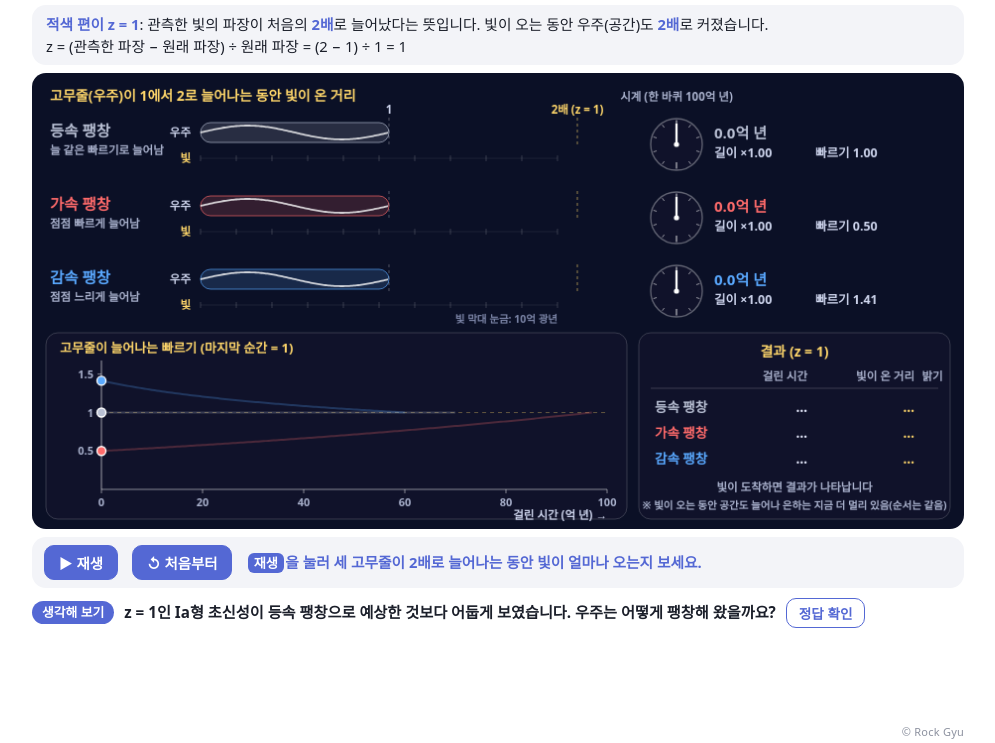
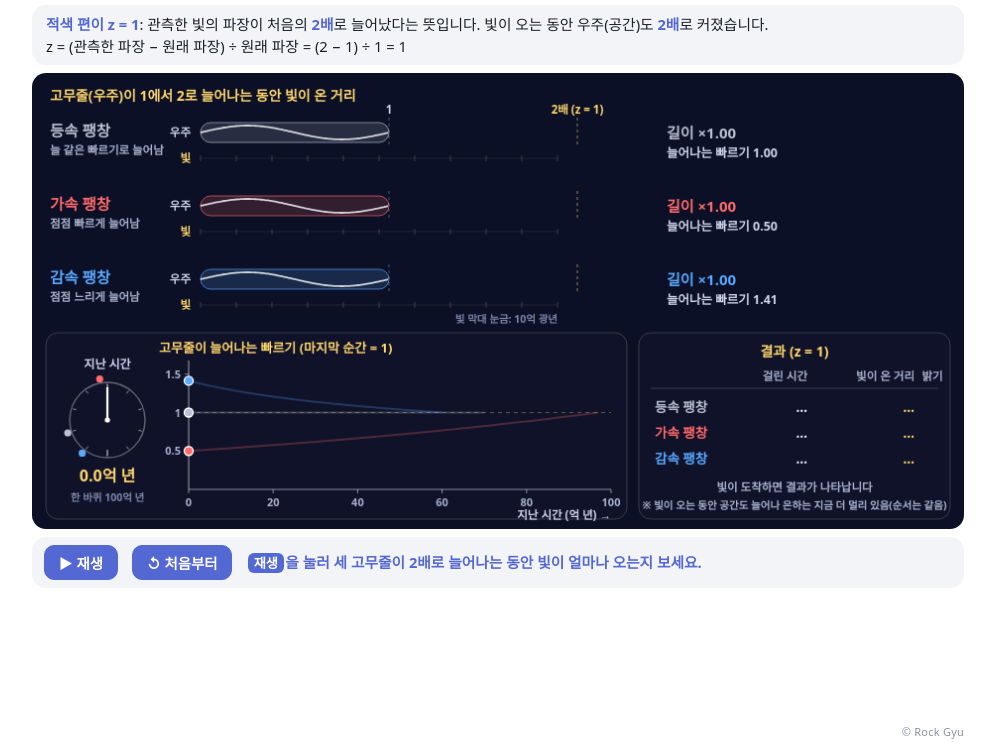
Before and after one commit to RockGyu-Lab/Earth-Test-Lab, a plain HTML site: page accel_universe.html in a window 1280 px wide. Shown: the part 57-800 px from the top of the page, without its empty margins (142-1137 px from the left). Drawn offline with Linux system fonts and the light colour scheme; a web font is replaced by a local one.

Commit message:
가속 팽창하는 우주: 생각해 보기 삭제, 시간 표시(시계)를 아래 늘어나는 빠르기 그래프 옆으로 모으고 그래프에 지금 시각 선과 세 고무줄이 2배가 되는 때 표시, 그림을 조금 키움
Co-Authored-By: Claude Opus 5.5 <noreply@anthropic.com>

```diff
--- a/accel_universe.html
+++ b/accel_universe.html
@@ -19,8 +19,8 @@ body{margin:0;background:var(--bg);color:var(--fg);font-family:"Pretendard Varia
 button,input{font-family:inherit}
 /* 그림이 한 화면에 들어오도록, 화면 높이가 낮으면 글·단추·그림을 함께 좁힘 (그림 비율 940 : 460) */
 main{max-width:960px;margin:0 auto;padding:14px}
-main{max-width:max(560px,min(960px,calc((100vh - 300px) * 2.043 + 28px)))}
-main{max-width:max(560px,min(960px,calc((100dvh - 300px) * 2.043 + 28px)))}
+main{max-width:max(560px,min(960px,calc((100vh - 230px) * 2.043 + 28px)))}
+main{max-width:max(560px,min(960px,calc((100dvh - 230px) * 2.043 + 28px)))}
 .titlebar{display:flex;align-items:center;flex-wrap:wrap;gap:6px 12px;margin:0 0 8px}
 .titlebar h1{font-size:1.35rem;font-weight:800;line-height:1.35;margin:0}
 .back{margin:0 0 0 auto;flex:none;display:inline-block;padding:8px 14px;border:1px solid var(--bline);border-radius:999px;background:var(--bcard);color:var(--bfg);font-size:.9rem;font-weight:700;text-decoration:none}
@@ -43,21 +43,6 @@ canvas{display:block;width:100%;height:auto;aspect-ratio:940/460;border-radius:1
 .go{color:var(--acc);font-weight:700}
 #cue{flex:1 1 220px;font-size:.92rem}
 .kb{display:inline-block;padding:0 .45em;margin:0 .1em;border-radius:6px;background:var(--acc);color:var(--on-acc);font-size:.9em;font-weight:700;line-height:1.55;vertical-align:.05em;white-space:nowrap}
-/* 생각해 보기 */
-.ask{margin:10px 0 0;display:flex;align-items:center;flex-wrap:wrap;gap:8px 10px;font-size:.95rem}
-.ask p{margin:0;font-weight:600}
-.tag{display:inline-block;flex:none;padding:2px 10px;border-radius:999px;background:var(--acc);color:var(--on-acc);font-size:.8rem;font-weight:700;white-space:nowrap}
-.open-think{padding:4px 12px;font-size:.85rem;font-weight:700;border:1px solid var(--acc);border-radius:10px;background:var(--bg);color:var(--acc);cursor:pointer;flex:none}
-.open-think:hover{background:var(--card)}
-.ov{position:fixed;inset:0;z-index:20;background:rgba(10,14,25,.55);display:flex;align-items:center;justify-content:center;padding:16px}
-.ov[hidden]{display:none}
-.think{background:var(--bg);color:var(--fg);width:min(680px,100%);max-height:100%;overflow:auto;padding:14px 18px;border-radius:14px;box-shadow:0 10px 40px rgba(0,0,0,.35)}
-.think-h{display:flex;justify-content:space-between;align-items:center;gap:10px;margin-bottom:8px}
-.think-t{display:flex;align-items:center;gap:8px;color:var(--acc);font-size:1rem}
-.think .x{flex:none;font-size:.85rem;background:var(--card);border:1px solid var(--bd);border-radius:10px;padding:3px 10px;cursor:pointer;color:var(--fg)}
-.think .ans{margin:0 0 8px;font-size:1rem;font-weight:700}
-.think .exp{margin:0;font-size:.93rem;line-height:1.6}
-.think .exp+.exp{margin-top:6px}
 </style>
 <!-- 글꼴(Pretendard): 인터넷이 없으면 시스템 글꼴로 대신 표시되며 기능에는 영향 없음 -->
 <link rel="stylesheet" href="https://cdn.jsdelivr.net/gh/orioncactus/pretendard@v1.3.9/dist/web/variable/pretendardvariable-dynamic-subset.min.css">
@@ -68,19 +53,11 @@ canvas{display:block;width:100%;height:auto;aspect-ratio:940/460;border-radius:1
 <div class="titlebar"><h1>가속 팽창하는 우주</h1><a class="back" href="./index.html">← Earth Test Lab</a></div>
 <div class="note"><p><b class="em">적색 편이 z = 1</b>: 관측한 빛의 파장이 처음의 <b class="em">2배</b>로 늘어났다는 뜻입니다. 빛이 오는 동안 우주(공간)도 <b class="em">2배</b>로 커졌습니다.</p>
 <p>z = (관측한 파장 − 원래 파장) ÷ 원래 파장 = (2 − 1) ÷ 1 = 1</p></div>
-<canvas id="cv" width="940" height="460" aria-label="등속·가속·감속 팽창하는 세 고무줄(우주)이 1에서 2로 늘어나는 동안 걸린 시간과 그동안 빛이 온 거리, 늘어나는 빠르기 그래프"></canvas>
+<canvas id="cv" width="940" height="460" aria-label="등속·가속·감속 팽창하는 세 고무줄(우주)이 1에서 2로 늘어나는 동안 빛이 온 거리, 지난 시간을 나타내는 시계와 늘어나는 빠르기 그래프"></canvas>
 <div class="ctl">
  <button type="button" class="pb" id="play">▶ 재생</button><button type="button" class="pb" id="reset">↺ 처음부터</button>
  <span id="cue"></span>
 </div>
-<div class="ask"><span class="tag">생각해 보기</span><p>z = 1인 Ia형 초신성이 등속 팽창으로 예상한 것보다 어둡게 보였습니다. 우주는 어떻게 팽창해 왔을까요?</p><button type="button" class="open-think" id="thb">정답 확인</button></div>
-<div class="ov" id="ov" hidden><div class="think" role="dialog" aria-modal="true" aria-label="생각해 보기: z = 1인 Ia형 초신성이 등속 팽창으로 예상한 것보다 어둡게 보였습니다. 우주는 어떻게 팽창해 왔을까요?">
- <div class="think-h"><b class="think-t"><span class="tag">생각해 보기</span>z = 1인 Ia형 초신성이 등속 팽창으로 예상한 것보다 어둡게 보였습니다. 우주는 어떻게 팽창해 왔을까요?</b><button type="button" class="x" id="thx" aria-label="닫기">닫기 ✕</button></div>
- <p class="ans">예상보다 어둡다는 것은 예상보다 멀리 있다는 뜻이고, 우주가 2배로 커지는 데 시간이 더 오래 걸렸다는 뜻입니다. 지금의 팽창 빠르기는 같으므로 과거에는 지금보다 느리게 팽창했던 것입니다. 즉, 우주는 가속 팽창하고 있습니다.</p>
- <p class="exp">z = 1이면 빛이 오는 동안 우주가 2배로 늘어났습니다. 이것은 어느 우주에서나 같습니다. 다른 것은 2배가 되는 데 걸린 시간입니다.</p>
- <p class="exp">빛은 늘 같은 빠르기로 오므로, 오래 걸린 빛일수록 더 먼 곳에서 출발했습니다. 그래서 가속 팽창하는 우주에서는 같은 z인 초신성이 더 멀리 있고 더 어둡게 보입니다.</p>
- <p class="exp">이 자료는 단순화한 모형입니다. 감속 팽창은 물질만 있는 우주, 가속 팽창은 암흑 에너지만 있는 우주로 계산했고, 지금의 허블 상수는 약 70 km/s/Mpc로 맞추었습니다. 실제 우주는 처음에는 감속 팽창하다가 수십억 년 전부터 가속 팽창하고 있으며, z = 1인 빛은 약 80억 년 동안 여행해 왔습니다.</p>
-</div></div>
 <script>
 // ---------- 물리 모형 ----------
 // 시간 t: 빛이 출발한 때(고무줄 길이 L = 1) = 0인 억 년 단위. z = 1이므로 지금은 L = 2.
@@ -116,7 +93,6 @@ function card(x,y,w,h,title){rr(x,y,w,h,12,'#10122a','rgba(255,255,255,.18)');if
 const X0=170,U=190,PL=3.6,BY=[60,134,208];   // U: 고무줄 길이 1의 px, PL: 1억 광년의 px, BY: 고무줄 줄의 y (빛 막대는 그 아래 26px)
 function draw(){ctx.clearRect(0,0,W,HH);
  T('고무줄(우주)이 1에서 2로 늘어나는 동안 빛이 온 거리',18,28,{c:'#ffd76b',sz:14});
- T('시계 (한 바퀴 100억 년)',650,28,{al:'center',c:'#a9b1cc',sz:11.5,w:600});
  M.forEach((m,i)=>{const y=BY[i],ly=y+26,tt=Math.min(t,m.T),L=m.L(tt),done=t>=m.T;
   T(m.nm,18,y+4,{c:m.col,sz:15.5,w:800});T(m.sub,18,y+22,{c:'#a9b1cc',sz:11.5,w:600});
   // 고무줄(우주)과 그 위의 한 파장, 길이 1과 2 표시
@@ -131,24 +107,31 @@ function draw(){ctx.clearRect(0,0,W,HH);
   if(tt>0){ctx.lineCap='round';line(X0,ly,X0+tt*PL,ly,done?'rgba(255,215,107,.85)':'rgba(255,215,107,.6)',5);ctx.lineCap='butt';
    if(!done){ctx.shadowColor='#ffd76b';ctx.shadowBlur=10;dot(X0+tt*PL,ly,5,'#ffd76b','#7a5a00');ctx.shadowBlur=0}
    else T(`${f1(m.T)}억 광년`,X0+tt*PL+10,ly+4,{c:'#ffd76b',sz:12})}
-  // 오른쪽: 시계와 숫자
-  clock(650,y+12,26,tt,m.col,done);
-  T(`${f1(tt)}억 년`,688,y+6,{c:m.col,sz:15,w:800});
-  T(done?'2배 도착!':`길이 ×${f2(L)}`,688,y+25,{c:done?'#ffd76b':'#cfd6ee',sz:12.5,w:600});
-  T(`빠르기 ${f2(m.v(tt))}`,790,y+25,{c:'#cfd6ee',sz:12.5,w:600})});
+  // 오른쪽: 늘어난 길이와 늘어나는 빠르기 (시간은 아래 시계·그래프에 모아 보여 줌)
+  T(done?'2배 도착!':`길이 ×${f2(L)}`,640,y+6,{c:done?'#ffd76b':m.col,sz:15,w:800});
+  T(`늘어나는 빠르기 ${f2(m.v(tt))}`,640,y+25,{c:'#cfd6ee',sz:12.5,w:600});
+  });
  T('빛 막대 눈금: 10억 광년',X0+100*PL,BY[2]+44,{al:'right',c:'#7d86a8',sz:10.5,w:600});
- // 아래 왼쪽: 늘어나는 빠르기 그래프
+ // 아래 왼쪽: 시계 + 늘어나는 빠르기 그래프 (가로축이 시간)
  rr(14,262,586,188,12,'#10122a','rgba(255,255,255,.18)');
- const gx0=70,gx1=580,gy0=420,gy1=296,gx=s=>gx0+s/100*(gx1-gx0),gy=v=>gy0-v/1.6*(gy0-gy1);
- T('고무줄이 늘어나는 빠르기 (마지막 순간 = 1)',28,282,{c:'#ffd76b',sz:13});
+ const tn=Math.min(t,TMAX),CX=76,CY=350;
+ T('지난 시간',CX,298,{al:'center',c:'#cfd6ee',sz:12});
+ clock(CX,CY,38,tn,'#ffd76b',t>=TMAX);
+ M.forEach(m=>{const a=-Math.PI/2+2*Math.PI*m.T/100;dot(CX+Math.cos(a)*42,CY+Math.sin(a)*42,3.6,m.col,t>=m.T?'#fff':null)});   // 시계 테두리: 세 고무줄이 2배가 되는 때
+ T(`${f1(tn)}억 년`,CX,412,{al:'center',c:'#ffd76b',sz:16,w:800});
+ T('한 바퀴 100억 년',CX,432,{al:'center',c:'#7d86a8',sz:10.5,w:600});
+ const gx0=158,gx1=584,gy0=420,gy1=296,gx=s=>gx0+s/100*(gx1-gx0),gy=v=>gy0-v/1.6*(gy0-gy1);
+ T('고무줄이 늘어나는 빠르기 (마지막 순간 = 1)',gx0-30,282,{c:'#ffd76b',sz:13});
  line(gx0,gy0,gx1,gy0,'rgba(255,255,255,.5)',1.2);line(gx0,gy0,gx0,gy1-6,'rgba(255,255,255,.5)',1.2);
  for(let s=0;s<=100;s+=20){line(gx(s),gy0,gx(s),gy0+4,'rgba(255,255,255,.5)');T(s+'',gx(s),gy0+17,{al:'center',sz:11,c:'#a9b1cc',w:600})}
- T('걸린 시간 (억 년) →',gx1,gy0+30,{al:'right',sz:11.5,c:'#cfd6ee',w:600});
+ T('지난 시간 (억 년) →',gx1,gy0+30,{al:'right',sz:11.5,c:'#cfd6ee',w:600});
  [0.5,1,1.5].forEach(v=>{line(gx0-4,gy(v),gx0,gy(v),'rgba(255,255,255,.5)');T(v+'',gx0-8,gy(v)+4,{al:'right',sz:11,c:'#a9b1cc',w:600})});
  line(gx0,gy(1),gx1,gy(1),'rgba(255,215,107,.35)',1,[4,4]);
+ if(tn>0)line(gx(tn),gy1-4,gx(tn),gy0,'rgba(255,215,107,.7)',1.4);   // 지금 시각
+ M.forEach(m=>{if(t>=m.T)line(gx(m.T),gy(1),gx(m.T),gy0,m.col+'99',1,[3,3])});
  M.forEach(m=>{const pth=(b,c,w)=>{ctx.beginPath();for(let s=0;s<=b+1e-9;s+=.5){const q=Math.min(s,b),x=gx(q),y=gy(m.v(q));s?ctx.lineTo(x,y):ctx.moveTo(x,y)}ctx.strokeStyle=c;ctx.lineWidth=w;ctx.stroke()};
   pth(m.T,m.col+'40',2);const tt=Math.min(t,m.T);if(tt>0)pth(tt,m.col,2.8);dot(gx(tt),gy(m.v(tt)),4.5,m.col,'#fff')});
- if(t>=TMAX)T('마지막 순간의 빠르기는 셋 다 같음',gx(68),gy(1)-10,{al:'center',sz:12,c:'#ffd76b'});
+ if(t>=TMAX)T('마지막 순간의 빠르기는 셋 다 같음',gx(66),gy(1)-10,{al:'center',sz:12,c:'#ffd76b'});
  // 아래 오른쪽: 결과
  card(612,262,314,188,'결과 (z = 1)');
  const cx=[628,782,890,908];
@@ -175,8 +158,6 @@ let last=performance.now();
 (function loop(now){const dt=Math.min(.1,(now-last)/1000);last=now;
  if(play){t=Math.min(TMAX,t+dt*10);if(t>=TMAX){play=false;upd()}else draw()}   // 1초에 10억 년
  requestAnimationFrame(loop)})(last);
-const ov=$('ov'),close=()=>ov.hidden=true;$('thb').onclick=()=>{ov.hidden=false;$('thx').focus()};$('thx').onclick=close;
-ov.addEventListener('click',e=>{if(e.target===ov)close()});ov.addEventListener('keydown',e=>{if(e.key=='Escape')close()});
 window.addEventListener('resize',fit);
 upd();fit();if(document.fonts)document.fonts.ready.then(draw);
 </script>
```
